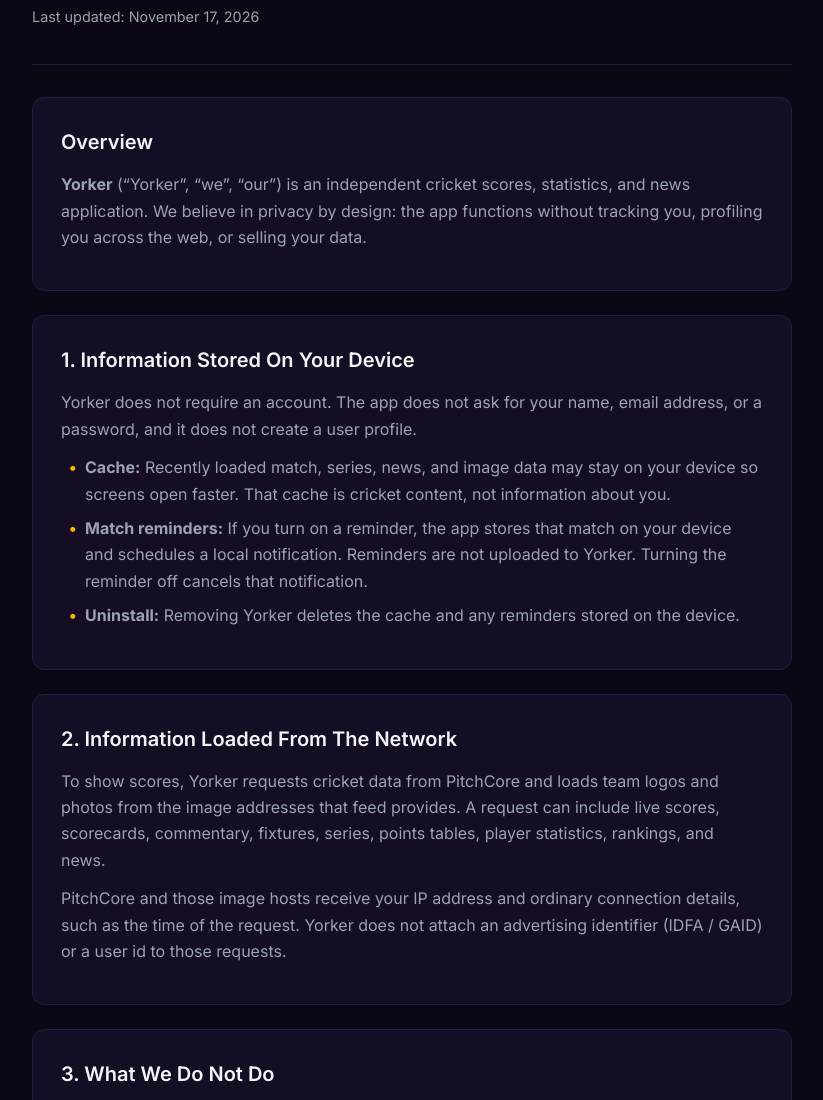
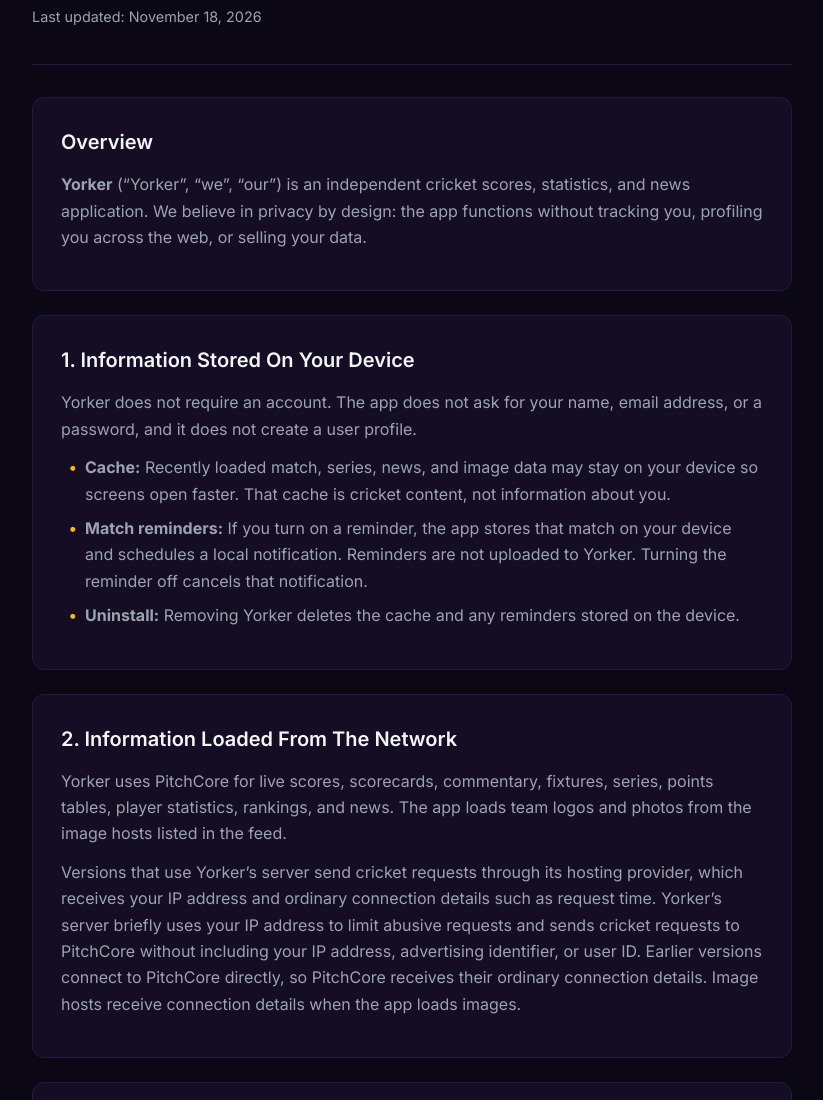
Before and after one commit to dexst12/yorker-legal, a plain HTML site: page privacy.html in a window 1280 px wide. Shown: the part 138-1238 px from the top of the page, without its empty margins (228-1051 px from the left). Drawn offline with Linux system fonts and the light colour scheme.

Commit message:
Document cricket proxy and older app connections

```diff
--- a/privacy.html
+++ b/privacy.html
@@ -126,7 +126,7 @@
     <header>
       <span class="badge">Legal Information</span>
       <h1>Privacy Policy</h1>
-      <p class="date">Last updated: November 17, 2026</p>
+      <p class="date">Last updated: November 18, 2026</p>
     </header>
 
     <div class="card">
@@ -146,8 +146,8 @@
 
     <div class="card">
       <h2>2. Information Loaded From The Network</h2>
-      <p>To show scores, Yorker requests cricket data from PitchCore and loads team logos and photos from the image addresses that feed provides. A request can include live scores, scorecards, commentary, fixtures, series, points tables, player statistics, rankings, and news.</p>
-      <p>PitchCore and those image hosts receive your IP address and ordinary connection details, such as the time of the request. Yorker does not attach an advertising identifier (IDFA / GAID) or a user id to those requests.</p>
+      <p>Yorker uses PitchCore for live scores, scorecards, commentary, fixtures, series, points tables, player statistics, rankings, and news. The app loads team logos and photos from the image hosts listed in the feed.</p>
+      <p>Versions that use Yorker’s server send cricket requests through its hosting provider, which receives your IP address and ordinary connection details such as request time. Yorker’s server briefly uses your IP address to limit abusive requests and sends cricket requests to PitchCore without including your IP address, advertising identifier, or user ID. Earlier versions connect to PitchCore directly, so PitchCore receives their ordinary connection details. Image hosts receive connection details when the app loads images.</p>
     </div>
 
     <div class="card">
```
Also changed, not shown: privacy/index.html (+3 -3 lines).
